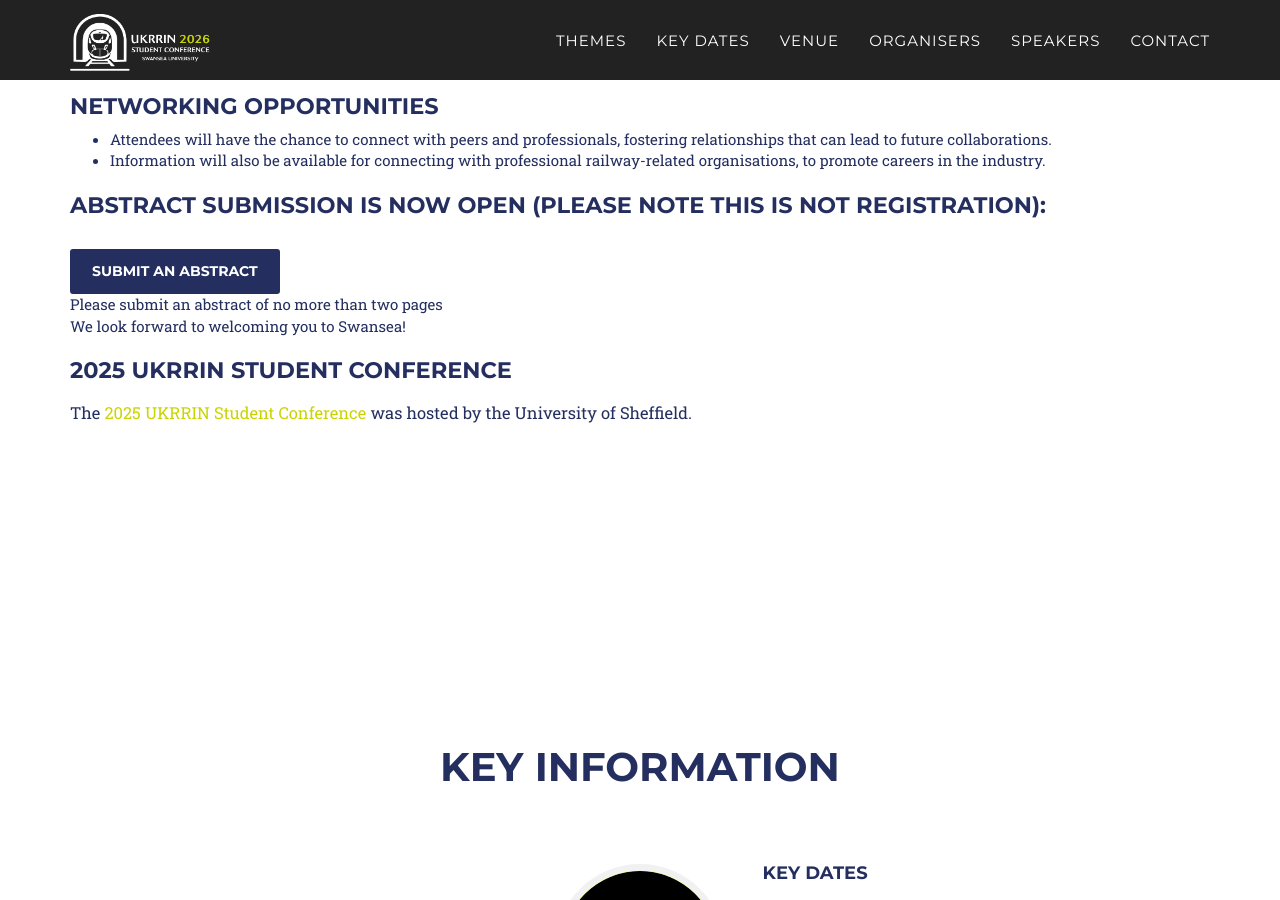
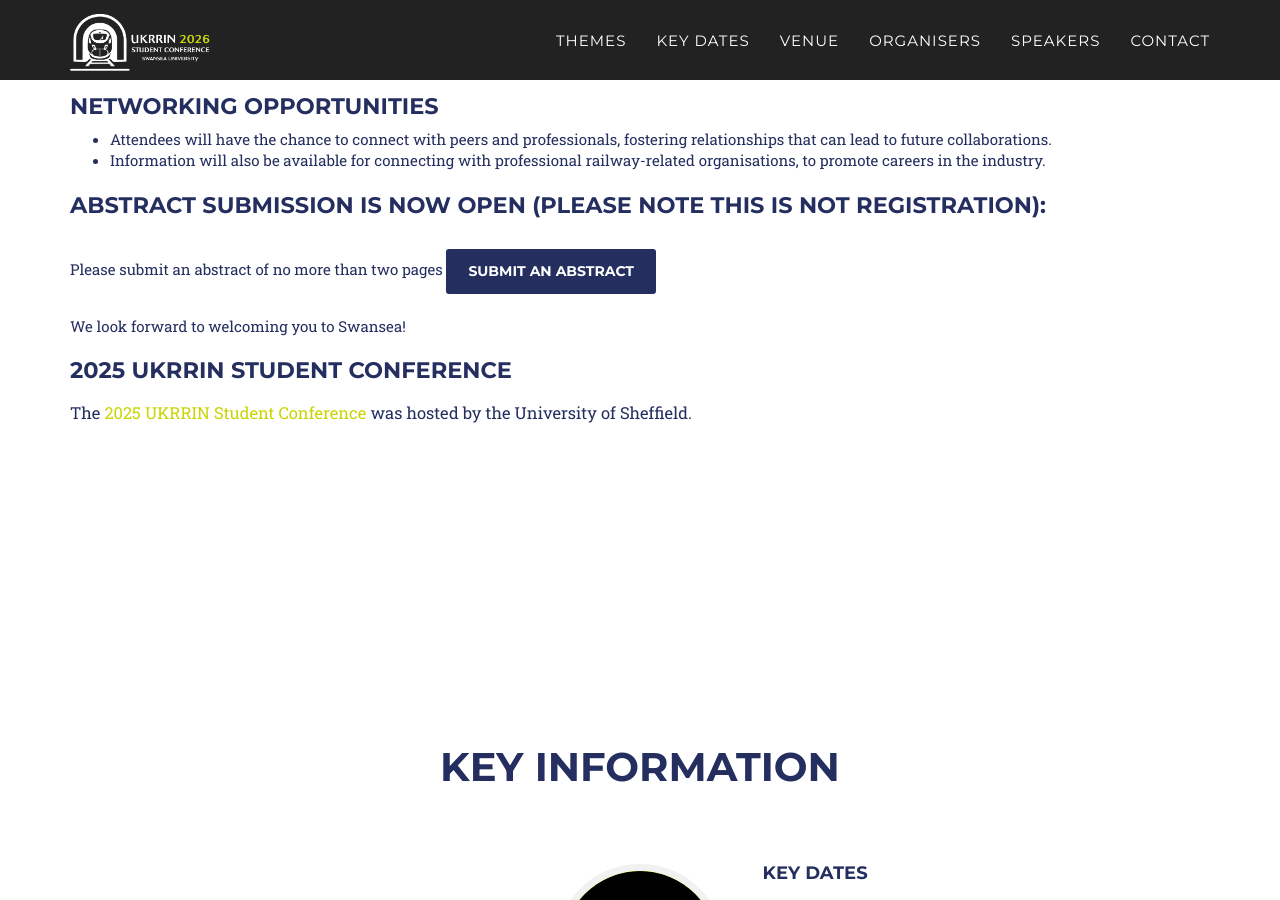
Before and after one commit to ukrrin2026swansea/ukrrin2026swansea.github.io, a Jekyll site: the page built from index.html, in a window 1280 px wide and 900 px high, scrolled down 1361 px. Built offline with Jekyll 4.4.1, drawn with Linux system fonts in a browser that asks for light colours; some web fonts are replaced; part of the change alters nothing that is shown.

```diff
--- a/_includes/2017_data/intro.html
+++ b/_includes/2017_data/intro.html
@@ -45,11 +45,12 @@
 
     <h2>Abstract Submission is Now Open (please note this is not registration):</h2>
     <br>
+    Please submit an abstract of no more than two pages
     <a href="https://openreview.net/group?id=UKRRIN/2026/Conference&referrer=%5BHomepage%5D(%2F)#tab-your-consoles"
     rel="nofollow"
     target="_blank"
     style="background-color: #242f60; border: 2px solid #242f60;" class="btn btn-sm">Submit an Abstract</a>
-    <br>Please submit an abstract of no more than two pages<br>We look forward to welcoming you to Swansea!
+    <br><br>We look forward to welcoming you to Swansea!
 
     <h2>2025 UKRRIN Student Conference</h2>
     <p>
```
